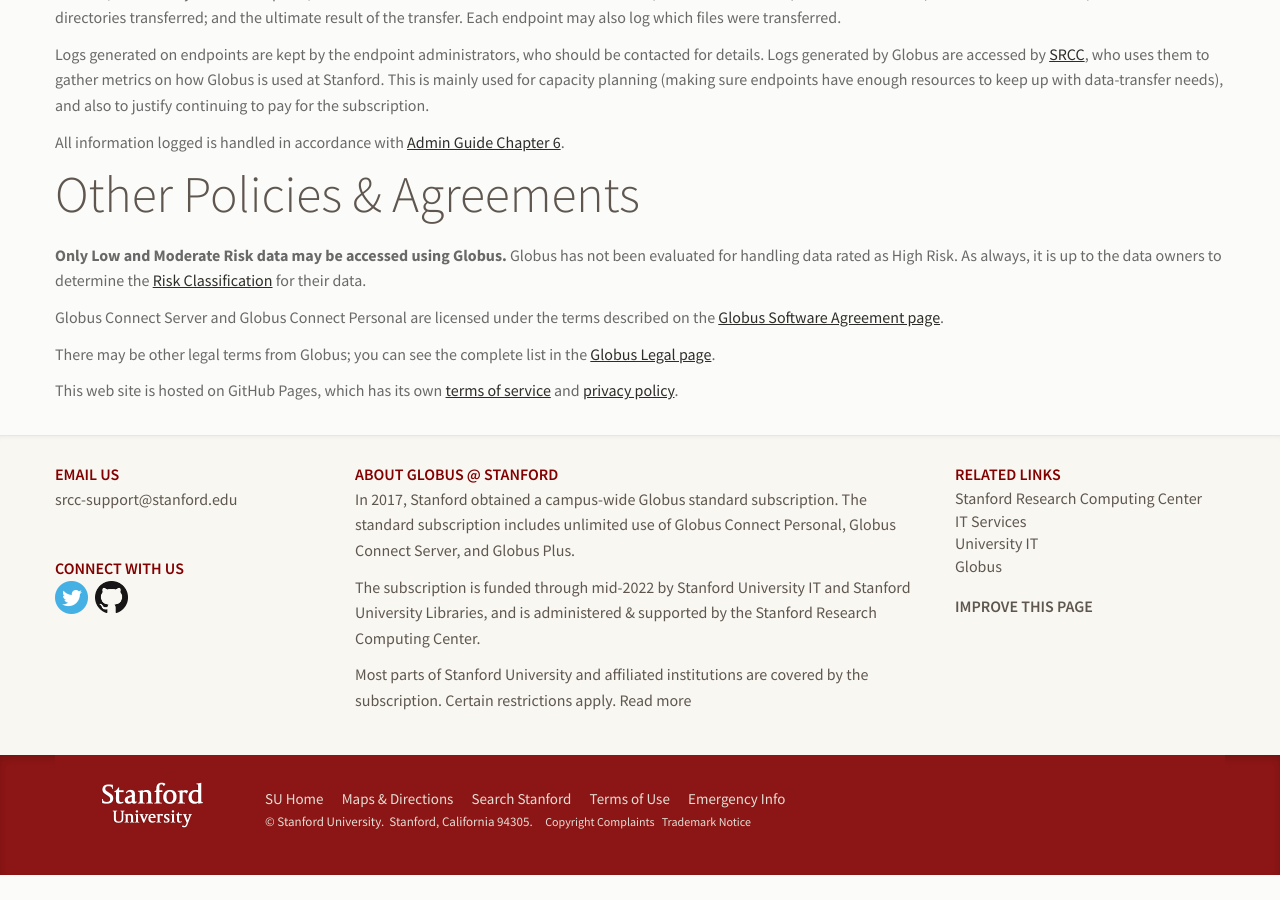
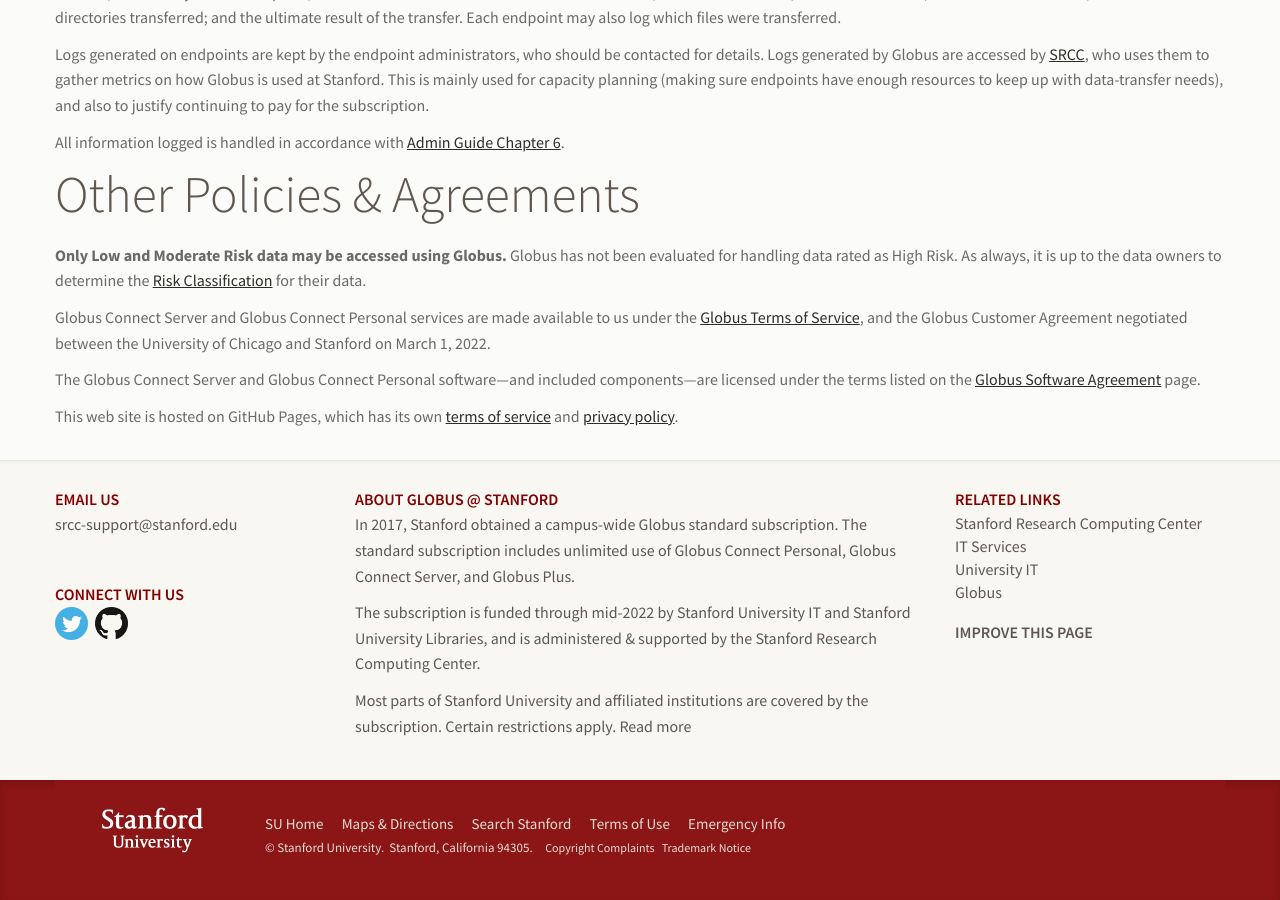
Before and after one commit to stanford-rc/globus.stanford.edu, a Jekyll site: the page built from policies.md, in a window 1280 px wide and 900 px high, scrolled down 2027 px. Built offline with Jekyll 4.4.1, drawn with Linux system fonts in a browser that asks for light colours; nearby versions of some CDN libraries; comment, search, counter and statistics services are not loaded; before the commit the page ends 2902 px from its top, so only the background shows below that.

Commit message:
policies: Update Globus terms of service
Globus has reorganized their terms into separate pages for the services,
and for their software (including the open-source software they use).
We've also signed an updated Globus Customer Agreement.

So, update those parts of the page!

```diff
--- a/policies.md
+++ b/policies.md
@@ -133,12 +133,15 @@ not been evaluated for handling data rated as High Risk.  As always, it is up
 to the data owners to determine the [Risk
 Classification](http://dataclass.stanford.edu/) for their data.
 
-Globus Connect Server and Globus Connect Personal are licensed under the terms
-described on the [Globus Software Agreement
-page](https://www.globus.org/legal/software-license).
+Globus Connect Server and Globus Connect Personal services are made available
+to us under the [Globus Terms of Service](https://www.globus.org/legal/terms),
+and the Globus Customer Agreement negotiated between the University of Chicago
+and Stanford on March 1, 2022.
 
-There may be other legal terms from Globus; you can see the complete list in
-the [Globus Legal page](https://www.globus.org/legal).
+The Globus Connect Server and Globus Connect Personal software—and included
+components—are licensed under the terms listed on the [Globus Software
+Agreement](https://www.globus.org/legal/software-license) page.
+
 
 This web site is hosted on GitHub Pages, which has its own [terms of
 service](https://help.github.com/articles/github-terms-of-service/) and
```
